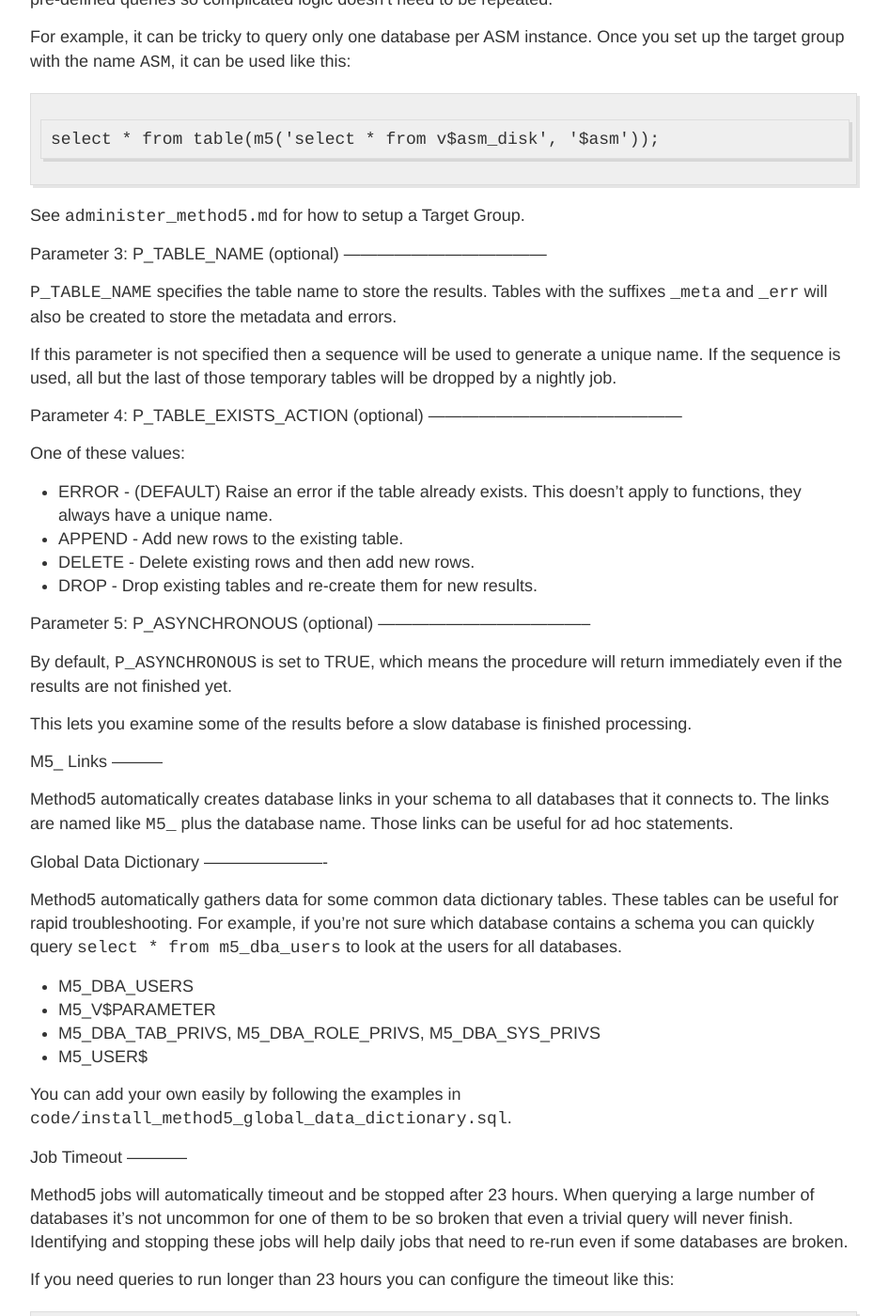
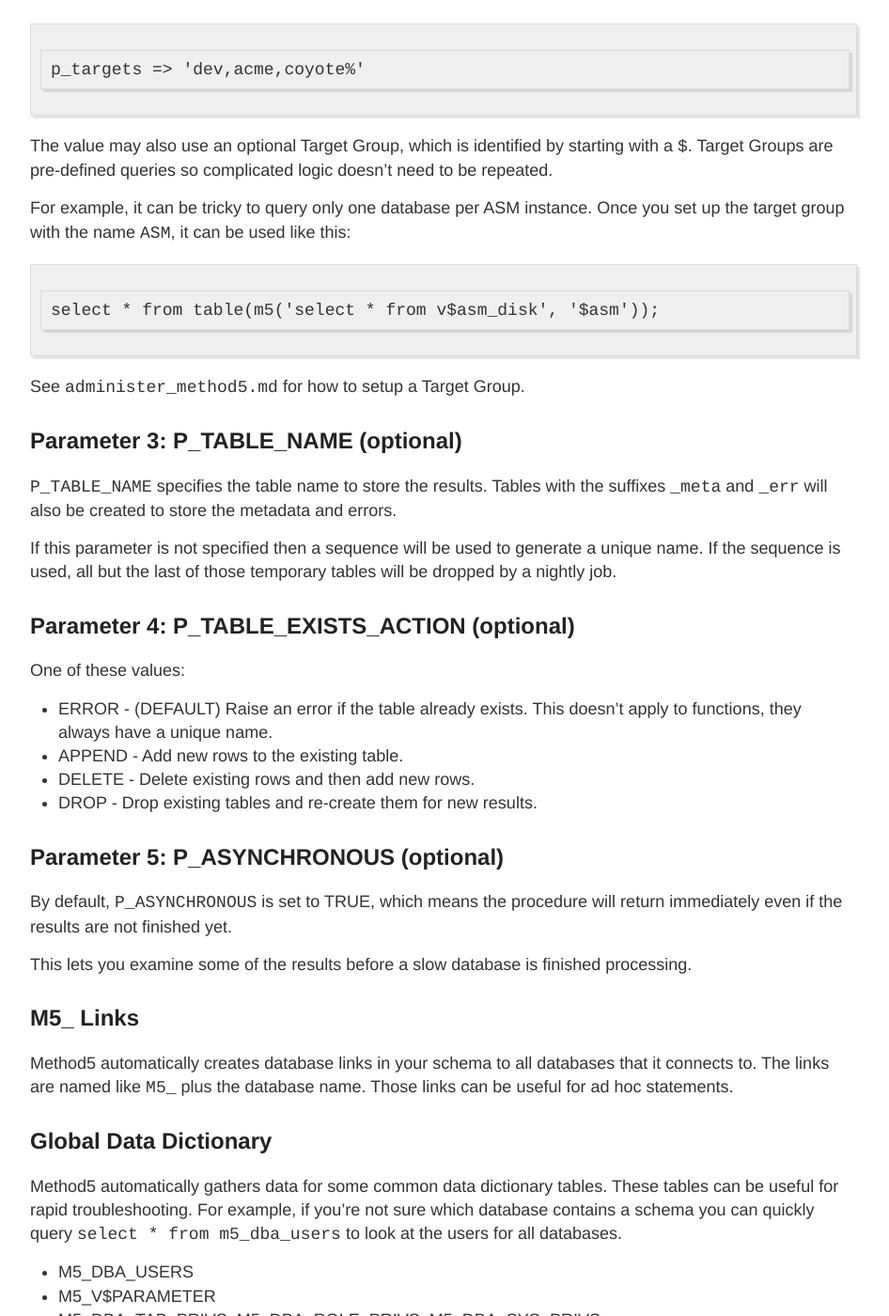
Before and after one commit to method5/method5.github.io, a Jekyll site: the page built from user_guide.md, in a window 1280 px wide and 1400 px high, scrolled down 6056 px. Shown: the whole window at 94% size, without its empty margins (168-1114 px from the left). Built offline with Jekyll 4.4.1, drawn with Linux system fonts in a browser that asks for light colours; some of the changed text lies outside the part shown.

Commit message:
Update user_guide.md

```diff
--- a/user_guide.md
+++ b/user_guide.md
@@ -29,8 +29,7 @@ Method5 User Guide
 
 
 <a name="introduction"/>
-Introduction to Method5
------------------------
+## Introduction to Method5
 
 Method5 extends Oracle SQL to allow parallel remote execution.  It lets administrators easily run SQL statements quickly and securely on hundreds of databases.
 
@@ -40,8 +39,7 @@ Some users will only need the `select * from table(m5('...'));` syntax.  For mor
 
 
 <a name="why"/>
-Why Do You Need Method5?
-------------------------
+## Why Do You Need Method5?
 
 Oracle DBAs have tools to automate pre-defined tasks, like database patching and application deployments.  But those tool are too complex and slow to help with unexpected operational problems that take up so much time.  When DBAs solve a problem they rarely spend the time to find, fix, and prevent the problem from happening on other databases.  SQL, PL/SQL, and the relational model can make the solution easy, but the solution is stuck inside a single database.  Nobody has time to connect to every database and check for a problem that may not happen again.
 
@@ -51,8 +49,7 @@ With Method5 you will be able to perform some administration tasks orders of mag
 
 
 <a name="feature_summary"/>
-Feature Summary
----------------
+## Feature Summary
 
 Method5 can be called as a function, `M5`, or a procedure, `M5_PROC`.  Each run creates three tables  to hold the results, metadata, and errors.  Those tables can be referenced using the views M5_RESULTS, M5_METADATA, and M5_ERRORS.
 
@@ -70,8 +67,7 @@ Read below for more thorough details on these features.
 
 
 <a name="function_or_procedure"/>
-Function or Procedure
----------------------
+## Function or Procedure
 
 Method5 can be called as either a function or a procedure.  The function is `M5`, and the procedure is `M5_PROC`.
 
@@ -108,15 +104,13 @@ The procedure `M5_PROC` makes it possible to more programmatically run queries a
 
 
 <a name="alternative_quoting_mechanism"/>
-Simplify Strings with Alternative Quoting Mechanism
----------------------------------------------------
+## Simplify Strings with Alternative Quoting Mechanism
 
 Use the `q'[` syntax to embed SQL statements without needing to escape quotation marks.  In this alternative quoting mechanism, strings begin with `q'[` and end with `]'`.  You can also use `<>`, `()`, or `{}`.  Or if you use another character, simply repeat the character at the end.  For example, `q'! It's not necessary to add extra quotation marks now.!'`.
 
 
 <a name="where_is_the_data_stored"/>
-Where is the data stored?
--------------------------
+## Where is the data stored?
 
 Every Method5 execution stores data in three tables - results, metadata, and errors.
 
@@ -138,8 +132,7 @@ To simplify queries, Method5 always creates 3 views in your schema that refer to
 
 
 <a name="parameter_p_code"/>
-Parameter 1: P_CODE (required)
-------------------------------
+## Parameter 1: P_CODE (required)
 
 `P_CODE` can be any single SQL or PL/SQL statement.  `SELECT`, `INSERT`, `ALTER USER`, `BEGIN ...`, etc.
 
@@ -170,8 +163,7 @@ DML, DDL, and other statement types will return a message similar to their SQL*P
 
 
 <a name="parameter_p_targets"/>
-Parameter 2: P_TARGETS (optional)
----------------------------------
+## Parameter 2: P_TARGETS (optional)
 
 `P_TARGETS` identifies which databases to run the code on.  If it is not set it will default to run against all configured databases.  This parameter can either be a SELECT statement or a comma-separated list.
 
@@ -211,8 +203,7 @@ See `administer_method5.md` for how to setup a Target Group.
 
 
 <a name="parameter_p_table_name"/>
-Parameter 3: P_TABLE_NAME (optional)
-------------------------------------
+## Parameter 3: P_TABLE_NAME (optional)
 
 `P_TABLE_NAME` specifies the table name to store the results.  Tables with the suffixes `_meta` and `_err` will also be created to store the metadata and errors.
 
@@ -220,8 +211,7 @@ If this parameter is not specified then a sequence will be used to generate a un
 
 
 <a name="parameter_p_table_exists_action"/>
-Parameter 4: P_TABLE_EXISTS_ACTION (optional)
----------------------------------------------
+## Parameter 4: P_TABLE_EXISTS_ACTION (optional)
 
 One of these values:
 
@@ -232,8 +222,7 @@ One of these values:
 
 
 <a name="parameter_p_asynchronous"/>
-Parameter 5: P_ASYNCHRONOUS (optional)
---------------------------------------
+## Parameter 5: P_ASYNCHRONOUS (optional)
 
 By default, `P_ASYNCHRONOUS` is set to TRUE, which means the procedure will return immediately even if the results are not finished yet.
 
@@ -241,15 +230,13 @@ This lets you examine some of the results before a slow database is finished pro
 
 
 <a name="m5_links"/>
-M5_ Links
----------
+## M5_ Links
 
 Method5 automatically creates database links in your schema to all databases that it connects to.  The links are named like `M5_` plus the database name.  Those links can be useful for ad hoc statements.
 
 
 <a name="global_data_dictionary"/>
-Global Data Dictionary
-----------------------
+## Global Data Dictionary
 
 Method5 automatically gathers data for some common data dictionary tables.  These tables can be useful for rapid troubleshooting.  For example, if you're not sure which database contains a schema you can quickly query `select * from m5_dba_users` to look at the users for all databases.
 
@@ -262,8 +249,7 @@ You can add your own easily by following the examples in `code/install_method5_g
 
 
 <a name="#job_timeout"/>
-Job Timeout
------------
+## Job Timeout
 
 Method5 jobs will automatically timeout and be stopped after 23 hours.  When querying a large number of databases it's not uncommon for one of them to be so broken that even a trivial query will never finish.  Identifying and stopping these jobs will help daily jobs that need to re-run even if some databases are broken.
 
@@ -277,8 +263,7 @@ When jobs time out they are recorded in the table METHOD5.M5_JOB_TIMEOUT.  That
 
 
 <a name="services_for_non_dbas"/>
-Creating services for non-DBA users
------------------------------------
+## Creating services for non-DBA users
 
 Method5 goes to great lengths to protect access and ensure that only configured DBAs can use it.  But sometimes it may be useful to provide other users with a limited, carefully controlled access to Method5.
 
@@ -290,8 +275,7 @@ Keep in mind that scheduled jobs must be owned by a configured DBA.  Method5 alw
 
 
 <a name="security"/>
-Security
---------
+## Security
 
 Method5 is a great tool to help comply with security policies.  It enables rapid scanning and configuration on a large number of databases.  It allows security jobs to be stored and managed in a single location instead of scattered across hundreds of databases and crontabs.
 
@@ -307,8 +291,7 @@ It's important that Method5 itself does not create any security issues.  To keep
 
 
 <a name="possible_uses"/>
-Possible Uses
--------------
+## Possible Uses
 
 Method5 was built to help database administrators change their approach to solving database problems.
 
```
